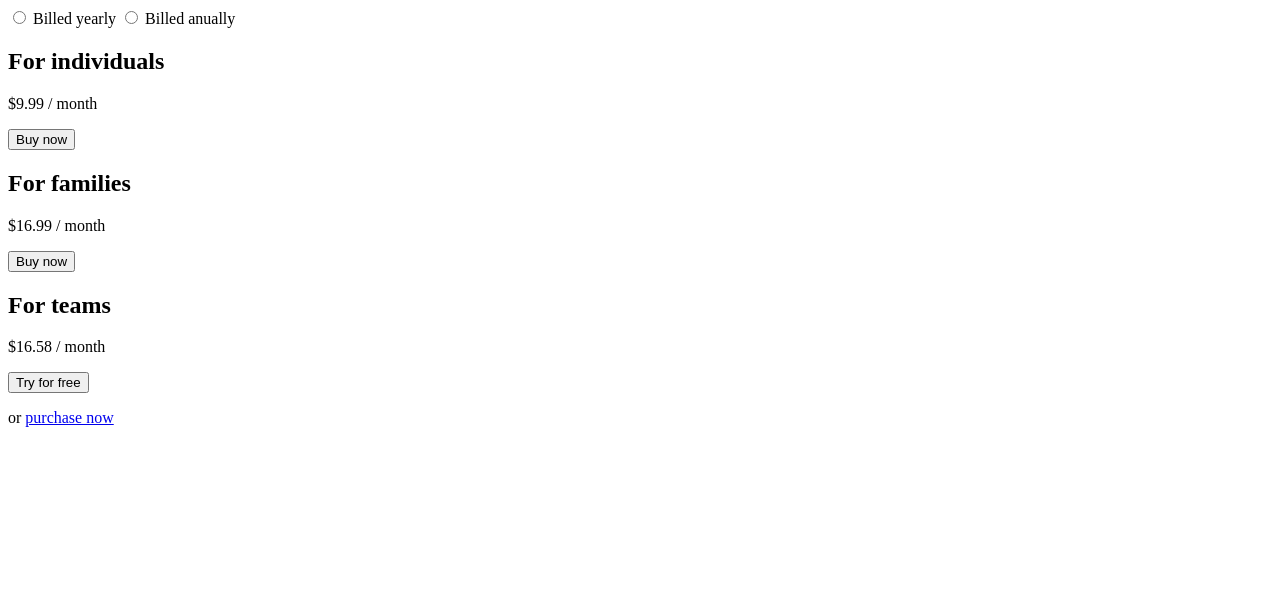
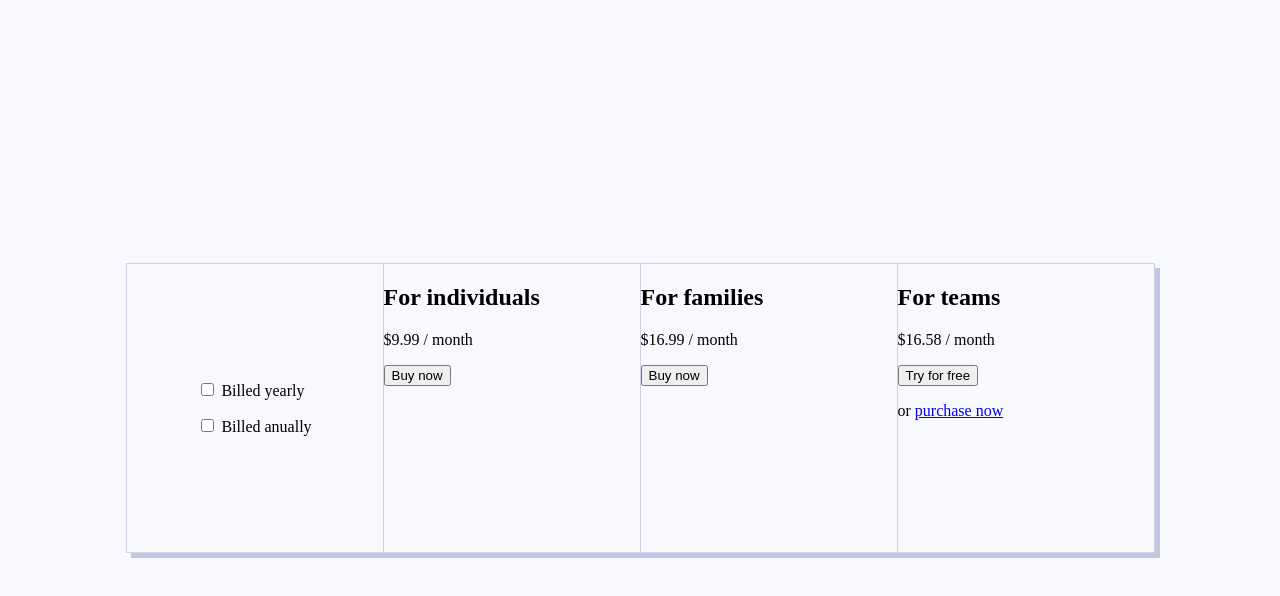
Before and after one commit to DanClubb/i-code-this, a plain HTML site: page 2024-03-19/index.html in a window 1280 px wide. Drawn offline with Linux system fonts and the light colour scheme.

Commit message:
made container and split content into individual cards

```diff
--- a/2024-03-19/index.html
+++ b/2024-03-19/index.html
@@ -8,24 +8,31 @@
         <title>Document</title>
     </head>
     <body>
-        <div>
-            <div>
-                <input type="radio" />
-                <label>Billed yearly</label>
-                <input type="radio" />
-                <label>Billed anually</label>
+        <div class="container">
+            <div class="radio-btns card">
+                <div>
+                    <label>
+                        <input type="checkbox" />
+                        Billed yearly
+                    </label>
+
+                    <label>
+                        <input type="checkbox" />
+                        Billed anually
+                    </label>
+                </div>
             </div>
-            <div>
+            <div class="card">
                 <h2>For individuals</h2>
                 <p>$9.99 / month</p>
                 <button>Buy now</button>
             </div>
-            <div>
+            <div class="card">
                 <h2>For families</h2>
                 <p>$16.99 / month</p>
                 <button>Buy now</button>
             </div>
-            <div>
+            <div class="card">
                 <h2>For teams</h2>
                 <p>$16.58 / month</p>
                 <button>Try for free</button>
--- a/2024-03-19/style.css
+++ b/2024-03-19/style.css
@@ -0,0 +1,37 @@
+body {
+    display: grid;
+    place-content: center;
+    height: 100vh;
+    background-color: #f8f9fe;
+}
+
+.container {
+    display: flex;
+    border: 1px solid #d2d0e5;
+    box-shadow: 5px 5px #bfc7e5;
+}
+
+.card {
+    width: 16rem;
+    height: 18rem;
+}
+
+.card:not(:last-child) {
+    border-right: 1px solid #d2d0e5;
+}
+
+.radio-btns {
+    display: flex;
+    justify-content: center;
+    align-items: center;
+}
+
+.radio-btns > div {
+    display: flex;
+    flex-direction: column;
+    gap: 1rem;
+}
+
+.radio-btns > div input {
+    cursor: pointer;
+}
```
